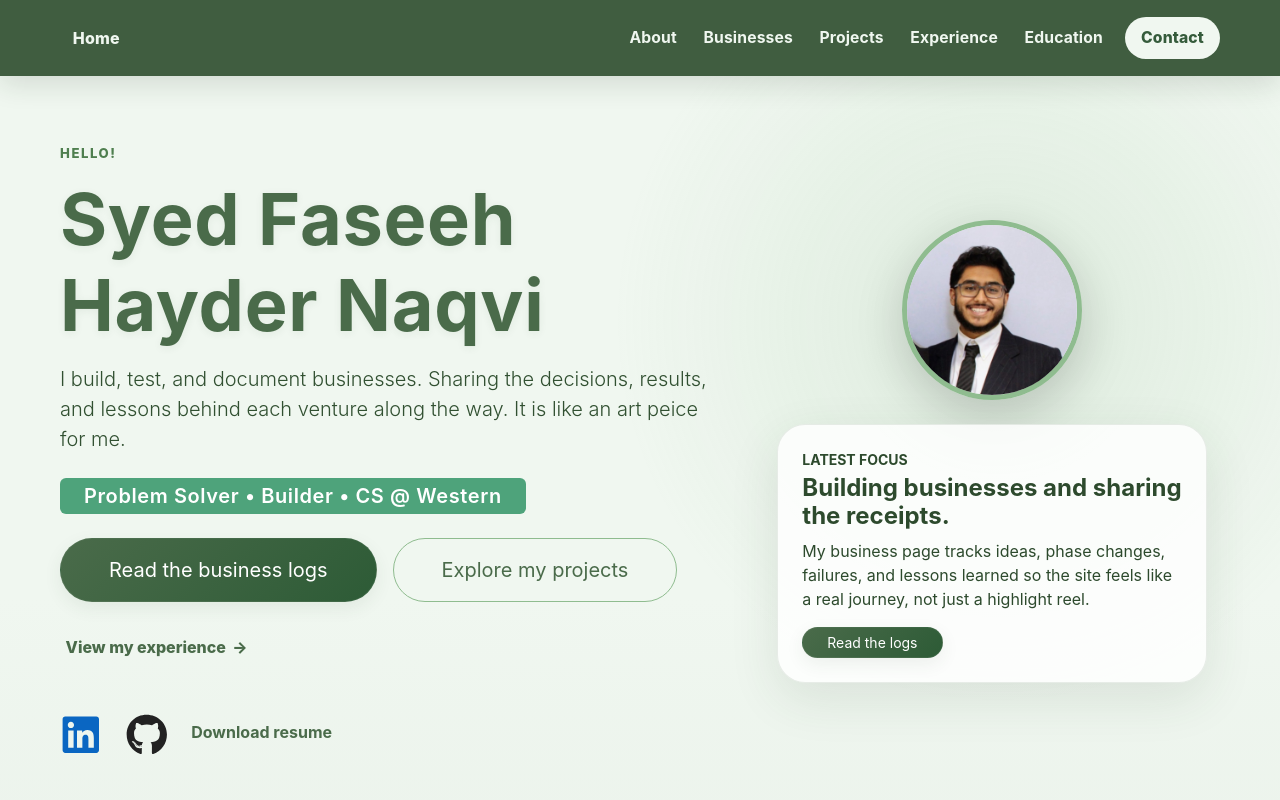
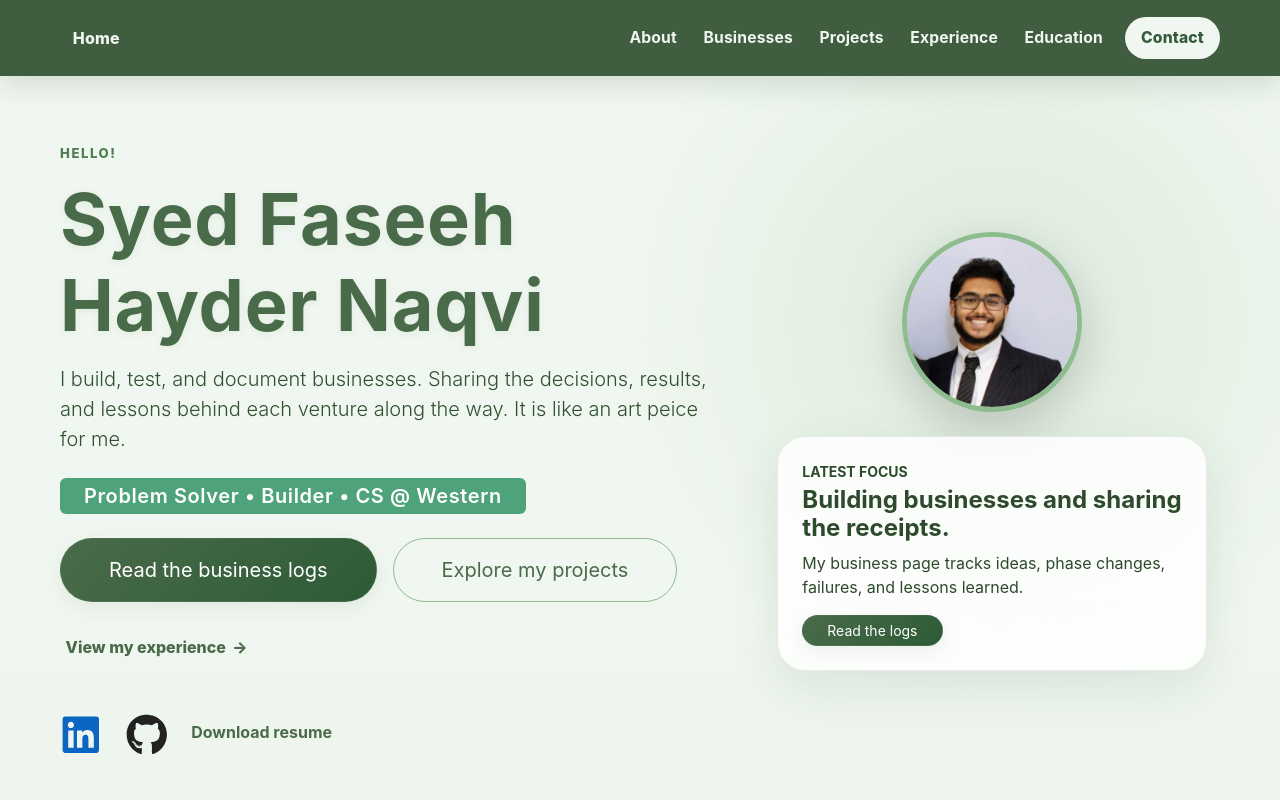
Before and after one commit to Faseeh-Naqvi/faseeh.ca, a React (Create React App) app in the folder my-portfolio/: page / in a window 1280 px wide. Shown: the top 800 px of the page. Built offline with nearby package versions, Linux system fonts and the light colour scheme.

Commit message:
changed description on buisness page

```diff
--- a/my-portfolio/src/pages/Home.js
+++ b/my-portfolio/src/pages/Home.js
@@ -107,7 +107,7 @@ export default function Home() {
                   <p className="small text-uppercase fw-bold mb-1">Latest focus</p>
                   <h2 className="h4 fw-bold mb-2">Building businesses and sharing the receipts.</h2>
                   <p className="mb-3">
-                    My business page tracks ideas, phase changes, failures, and lessons learned so the site feels like a real journey, not just a highlight reel.
+                    My business page tracks ideas, phase changes, failures, and lessons learned.
                   </p>
                   <Link to="/businesses" className="btn btn-sm btn-theme rounded-pill px-4">
                     Read the logs
```
